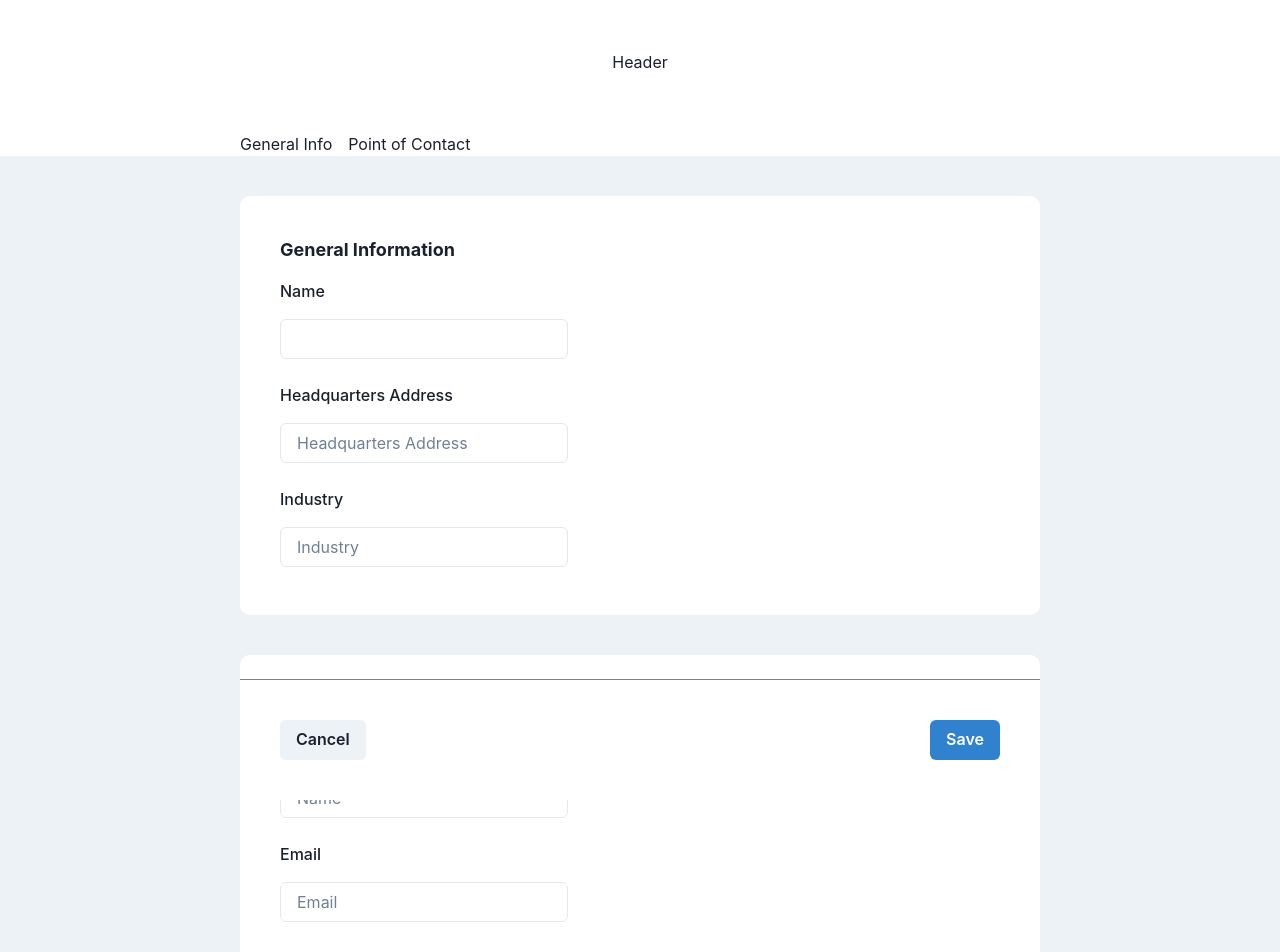
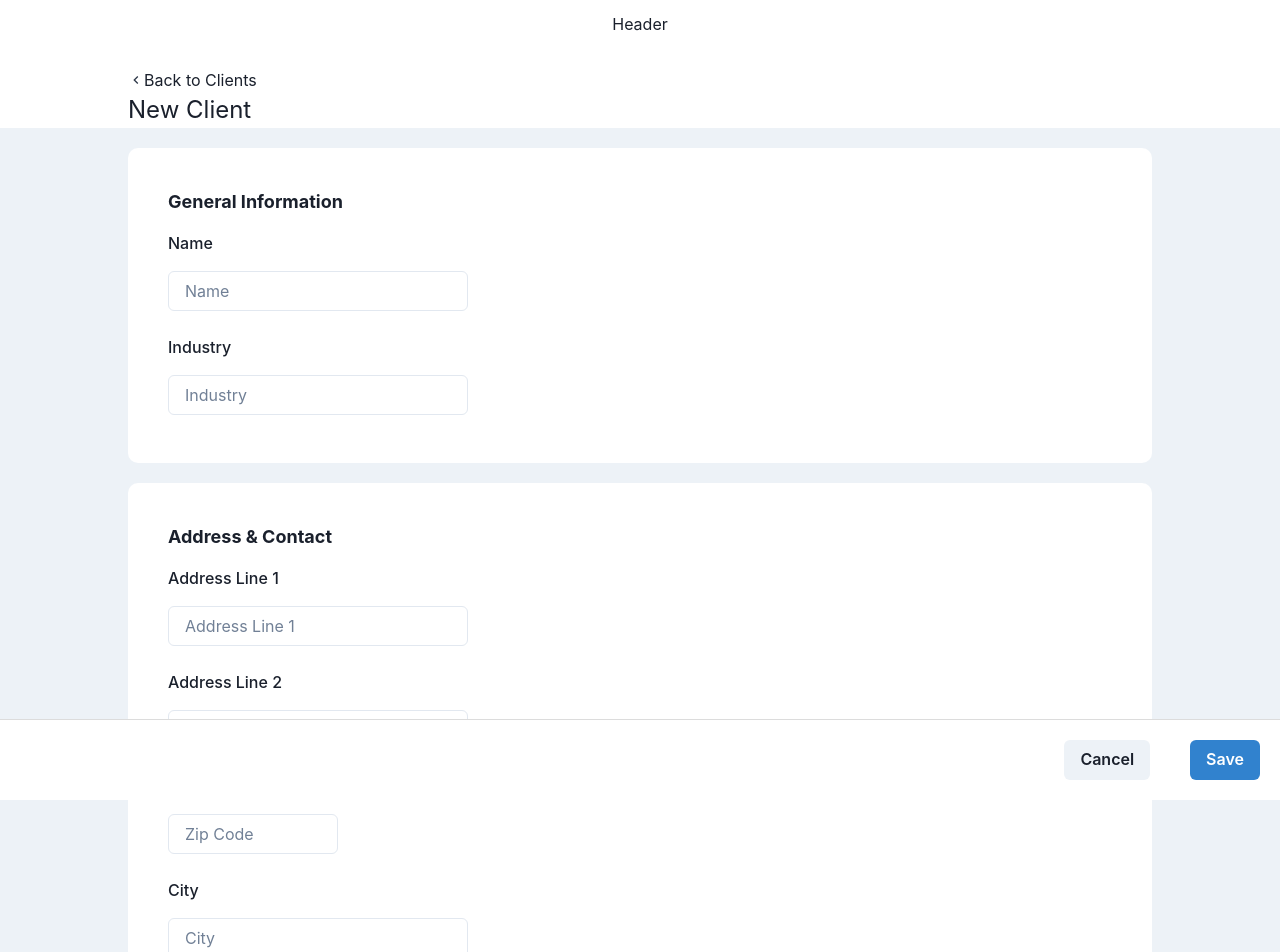
Before and after one commit to zmconsciencia/odin-app, a React (Vite) app: page /client-view in a window 1280 px wide. Shown: the top 952 px of the page. Built offline with nearby package versions, Linux system fonts and the light colour scheme.

Commit message:
moving to real api

```diff
--- a/package.json
+++ b/package.json
@@ -10,6 +10,7 @@
     "preview": "vite preview"
   },
   "dependencies": {
+    "@chakra-ui/icons": "^2.1.1",
     "@chakra-ui/react": "^2.8.1",
     "@emotion/react": "^11.11.1",
     "@emotion/styled": "^11.11.0",
@@ -20,9 +21,11 @@
     "framer-motion": "^10.16.4",
     "react": "^18.2.0",
     "react-dom": "^18.2.0",
+    "react-phone-input-2": "^2.15.1",
     "react-router-dom": "^6.16.0",
     "recharts": "^2.8.0",
-    "yup": "^1.3.0"
+    "yup": "^1.3.0",
+    "zipcodes": "^8.0.0"
   },
   "devDependencies": {
     "@types/d3": "^7.4.0",
--- a/src/ClientView.tsx
+++ b/src/ClientView.tsx
@@ -7,34 +7,53 @@ import {
   FormControl,
   FormLabel,
   Input,
-  Spacer,
   VStack,
   Text,
-  Link,
+  Breadcrumb,
+  BreadcrumbItem,
+  BreadcrumbLink,
 } from "@chakra-ui/react";
+import { ChevronLeftIcon } from '@chakra-ui/icons';
 import { useFormik } from "formik";
 import * as Yup from "yup";
 import { useNavigate } from "react-router-dom";
+import axios from "axios";
 
 const ClientView = () => {
   const navigate = useNavigate();
+  const [logoImage, setLogoImage] = useState<File | null>(null);
+  const inputWidth : number = 300;
+  const marginWidth : string = "10%";
+
+  const handleLogoFileChange = (event: React.ChangeEvent<HTMLInputElement>) => {
+    if (event.target.files && logoImage) {
+      setLogoImage(event.target.files[0]);
+    }
+  };
 
   const validationSchema = Yup.object({
     name: Yup.string().required("Name is required"),
-    location: Yup.string().required("Headquarters Address is required"),
     industry: Yup.string().required("Industry is required"),
-    pointName: Yup.string().required("Point of Contact Name is required"),
-    pointEmail: Yup.string()
+    addressLine1: Yup.string().required("Address Line 1 is required"),
+    addressLine2: Yup.string(),
+    zipCode: Yup.string()
+      .required("Zip Code is required"),
+    city: Yup.string().required("City is required"),
+    email: Yup.string()
       .email("Invalid email address")
-      .required("Point of Contact Email is required"),
+      .required("Email is required"),
+    phoneNumber: Yup.string().required("Phone Number is required"),
   });
 
   interface LocalClientDto {
     name: string;
-    location: string;
     industry: string;
-    pointName: string;
-    pointEmail: string;
+    addressLine1: string;
+    addressLine2: string;
+    zipCode: string;
+    city: string;
+    email: string;
+    phoneNumber: string;
   }
 
   const FormComponent = () => {
@@ -43,14 +62,21 @@ const ClientView = () => {
     const handleSubmit = async () => {
       setIsSubmitting(true);
 
-      // Simulate an API call (replace this with your actual logic)
       try {
-        // Simulate a successful API response
-        await new Promise((resolve) => setTimeout(resolve, 1000));
-        alert("Client created successfully");
-        formik.resetForm();
+        const response = await axios.post(
+          "http://localhost:3000/api/v1/client",
+          formik.values
+        );
+
+        if (response.status === 201) {
+          alert("Client created successfully");
+          formik.resetForm();
+        } else {
+          alert("Error creating client");
+          console.error("Error creating client:", response.data);
+        }
       } catch (error) {
-        console.error("Error:", error);
+        console.error("Error creating client:", error);
       } finally {
         setIsSubmitting(false);
       }
@@ -59,10 +85,13 @@ const ClientView = () => {
     const formik = useFormik<LocalClientDto>({
       initialValues: {
         name: "",
-        location: "",
         industry: "",
-        pointName: "",
-        pointEmail: "",
+        addressLine1: "",
+        addressLine2: "",
+        zipCode: "",
+        city: "",
+        email: "",
+        phoneNumber: "",
       },
       onSubmit: handleSubmit,
       validationSchema: validationSchema,
@@ -70,10 +99,21 @@ const ClientView = () => {
 
     return (
       <>
-        <Center w={"100%"} marginStart={60} marginEnd={60}>
-          <form onSubmit={formik.handleSubmit} style={{width: "100%"}}>
-            <VStack spacing={4} align="flex-start" padding={10} borderRadius={10} bg={"white"} marginTop={10}>
-              <Text fontWeight="bold" fontSize="lg" id="general-info">General Information</Text>
+        <Center w={"100%"} >
+          <form onSubmit={formik.handleSubmit} style={{ width: "100%" }}>
+            <VStack
+              spacing={4}
+              align="flex-start"
+              padding={10}
+              borderRadius={10}
+              bg={"white"}
+              marginTop={5}
+              marginStart={marginWidth}
+              marginEnd={marginWidth}
+            >
+              <Text fontWeight="bold" fontSize="lg" id="general-info">
+                General Information
+              </Text>
               <FormControl>
                 <FormLabel>Name</FormLabel>
                 <Input
@@ -81,25 +121,12 @@ const ClientView = () => {
                   onChange={formik.handleChange}
                   name="name"
                   type="text"
-                  maxW={"40%"}
+                  placeholder="Name"
+                  maxW={inputWidth}
                 />
               </FormControl>
               {formik.touched.name && formik.errors.name && (
-                <div className="error-message" style={{color: "red"}}>{formik.errors.name}</div>
-              )}
-              <FormControl>
-                <FormLabel>Headquarters Address</FormLabel>
-                <Input
-                  value={formik.values.location}
-                  onChange={formik.handleChange}
-                  name="location"
-                  placeholder="Headquarters Address"
-                  maxW={"40%"}
-                />
-              </FormControl>
-              {formik.touched.location && formik.errors.location && (
-                <div className="error-message" style={{color: "red"}}>{formik.errors.location}</div>
-              )}
+                <div className="error-message" style={{color: "red"}}>{formik.errors.name}</div>)}
               <FormControl>
                 <FormLabel>Industry</FormLabel>
                 <Input
@@ -107,51 +134,137 @@ const ClientView = () => {
                   onChange={formik.handleChange}
                   name="industry"
                   placeholder="Industry"
-                  maxW={"40%"}
+                  maxW={inputWidth}
                 />
               </FormControl>
               {formik.touched.industry && formik.errors.industry && (
-                <div className="error-message" style={{color: "red"}}>{formik.errors.industry}</div>
-              )}
+                <div className="error-message" style={{color: "red"}}>{formik.errors.industry}</div>)}
             </VStack>
-            <VStack spacing={4} align="flex-start" padding={10} borderRadius={10} bg={"white"} marginTop={10}>
-              <Text fontWeight="bold" fontSize="lg" id="point-of-contact">Point of Contact</Text>
+            <VStack
+              spacing={4}
+              align="flex-start"
+              padding={10}
+              borderRadius={10}
+              bg={"white"}
+              marginTop={5}
+              marginStart={marginWidth}
+              marginEnd={marginWidth}
+            >
+              <Text fontWeight="bold" fontSize="lg" id="address-contact">
+                Address & Contact
+              </Text>
               <FormControl>
-                <FormLabel>Name</FormLabel>
+                <FormLabel>Address Line 1</FormLabel>
                 <Input
-                  value={formik.values.pointName}
+                  value={formik.values.addressLine1}
                   onChange={formik.handleChange}
-                  name="pointName"
-                  placeholder="Name"
-                  maxW={"40%"}
+                  name="addressLine1"
+                  type="text"
+                  placeholder="Address Line 1"
+                  maxW={inputWidth}
                 />
               </FormControl>
-              {formik.touched.pointName && formik.errors.pointName && (
-                <div className="error-message" style={{color: "red"}}>{formik.errors.pointName}</div>
-              )}
+              <FormControl>
+                <FormLabel>Address Line 2</FormLabel>
+                <Input
+                  value={formik.values.addressLine2}
+                  onChange={formik.handleChange}
+                  name="addressLine2"
+                  type="text"
+                  placeholder="Address Line 2"
+                  maxW={inputWidth}
+                />
+              </FormControl>
+              {formik.touched.addressLine1 && formik.errors.addressLine1 && (
+                <div className="error-message" style={{color: "red"}}>{formik.errors.addressLine1}</div>)}
+              <FormControl>
+                <FormLabel>Zip Code</FormLabel>
+                <Input
+                  value={formik.values.zipCode}
+                  onChange={formik.handleChange}
+                  name="zipCode"
+                  type="text"
+                  placeholder="Zip Code"
+                  maxW={170}
+                />
+              </FormControl>
+              {formik.touched.zipCode && formik.errors.zipCode && (
+                <div className="error-message" style={{color: "red"}}>{formik.errors.zipCode}</div>)}
+              <FormControl>
+                <FormLabel>City</FormLabel>
+                <Input
+                  value={formik.values.city}
+                  onChange={formik.handleChange}
+                  name="city"
+                  type="text"
+                  placeholder="City"
+                  maxW={inputWidth}
+                />
+              </FormControl>
+              {formik.touched.city && formik.errors.city && (
+                <div className="error-message" style={{color: "red"}}>{formik.errors.city}</div>)}
               <FormControl>
                 <FormLabel>Email</FormLabel>
                 <Input
-                  value={formik.values.pointEmail}
+                  value={formik.values.email}
                   onChange={formik.handleChange}
-                  name="pointEmail"
+                  name="email"
                   type="email"
                   placeholder="Email"
-                  maxW={"40%"}
+                  maxW={inputWidth}
                 />
               </FormControl>
-              {formik.touched.pointEmail && formik.errors.pointEmail && (
-                <div className="error-message" style={{color: "red"}}>{formik.errors.pointEmail}</div>
-              )}
+              {formik.touched.email && formik.errors.email && (
+                <div className="error-message" style={{color: "red"}}>{formik.errors.email}</div>)}
+              <FormControl>
+                <FormLabel>Phone Number</FormLabel>
+                <Input
+                  value={formik.values.phoneNumber}
+                  onChange={formik.handleChange}
+                  name="phoneNumber"
+                  type="text"
+                  placeholder="+351"
+                  maxW={inputWidth}
+                />
+              </FormControl>
+              {formik.touched.phoneNumber && formik.errors.phoneNumber && (
+                <div className="error-message" style={{color: "red"}}>{formik.errors.phoneNumber}</div>)}
             </VStack>
-            <Flex position="sticky" bottom={0} bg="white" zIndex="sticky" borderTop={"1px solid gray"}>
-              <Box p={10}>
+            <VStack
+              spacing={4}
+              align="flex-start"
+              padding={10}
+              borderRadius={10}
+              bg={"white"}
+              marginTop={5}
+              marginStart={marginWidth}
+              marginEnd={marginWidth}
+            >
+              <Text fontWeight="bold" fontSize="lg" id="client-logo">
+                Client Logo
+              </Text>
+              <FormControl>
+                <Input
+                  type="file"
+                  accept=".jpg, .jpeg, .png"
+                  onChange={handleLogoFileChange}
+                />
+              </FormControl>
+            </VStack>
+            <Flex
+              position="sticky"
+              justify={"end"}
+              bottom={0}
+              bg="white"
+              zIndex="sticky"
+              borderTop={"1px solid gainsboro"}
+            >
+              <Box p={5}>
                 <Button colorScheme="gray" onClick={() => navigate("/")}>
                   Cancel
                 </Button>
               </Box>
-              <Spacer />
-              <Box p={10}>
+              <Box p={5}>
                 <Button type="submit" colorScheme="blue" disabled={isSubmitting}>
                   Save
                 </Button>
@@ -163,24 +276,20 @@ const ClientView = () => {
     );
   };
 
-  const scrollToSection = (id: string) => {
-    const element = document.getElementById(id);
-    if (element) {
-      element.scrollIntoView({
-        behavior: "smooth",
-        block: "start",
-        inline: "nearest",
-      });
-    }
-  };
-
   return (
     <>
-      {/*Page Header*/}
-      <Flex justify={"center"} p={50}>Header</Flex>
-      <Flex justify="start" paddingLeft={60} paddingTop={2} position="sticky" top="0" bg="white" zIndex="sticky">
-        <Link onClick={() => scrollToSection("general-info")} _hover={{textDecor: "none", fontWeight: "bold"}} mr={4}>General Info</Link>
-        <Link onClick={() => scrollToSection("point-of-contact")} _hover={{textDecor: "none", fontWeight: "bold"}} mr={4}>Point of Contact</Link>
+      {/* Page Header */}
+      <Flex justify={"center"} p={3} position={"sticky"} bg={"white"} zIndex={"sticky"} top={0}>
+        Header
+      </Flex>
+      <Flex justify={"start"} position={"sticky"} bg={"white"} zIndex={"sticky"} top={0} flexDirection={"column"}>
+        <Breadcrumb marginStart={marginWidth} marginEnd={marginWidth} marginTop={5}>
+          <BreadcrumbItem>
+            <ChevronLeftIcon color='gray.700' />
+            <BreadcrumbLink href="/">Back to Clients</BreadcrumbLink>
+          </BreadcrumbItem>
+        </Breadcrumb>
+        <Text fontSize="2xl" marginStart={marginWidth}>New Client</Text>
       </Flex>
       <Center bg={"#EDF2F7"}>{<FormComponent />}</Center>
     </>
```
Also changed, not shown: 2 other files (tests, documents, lock files or other folders).
